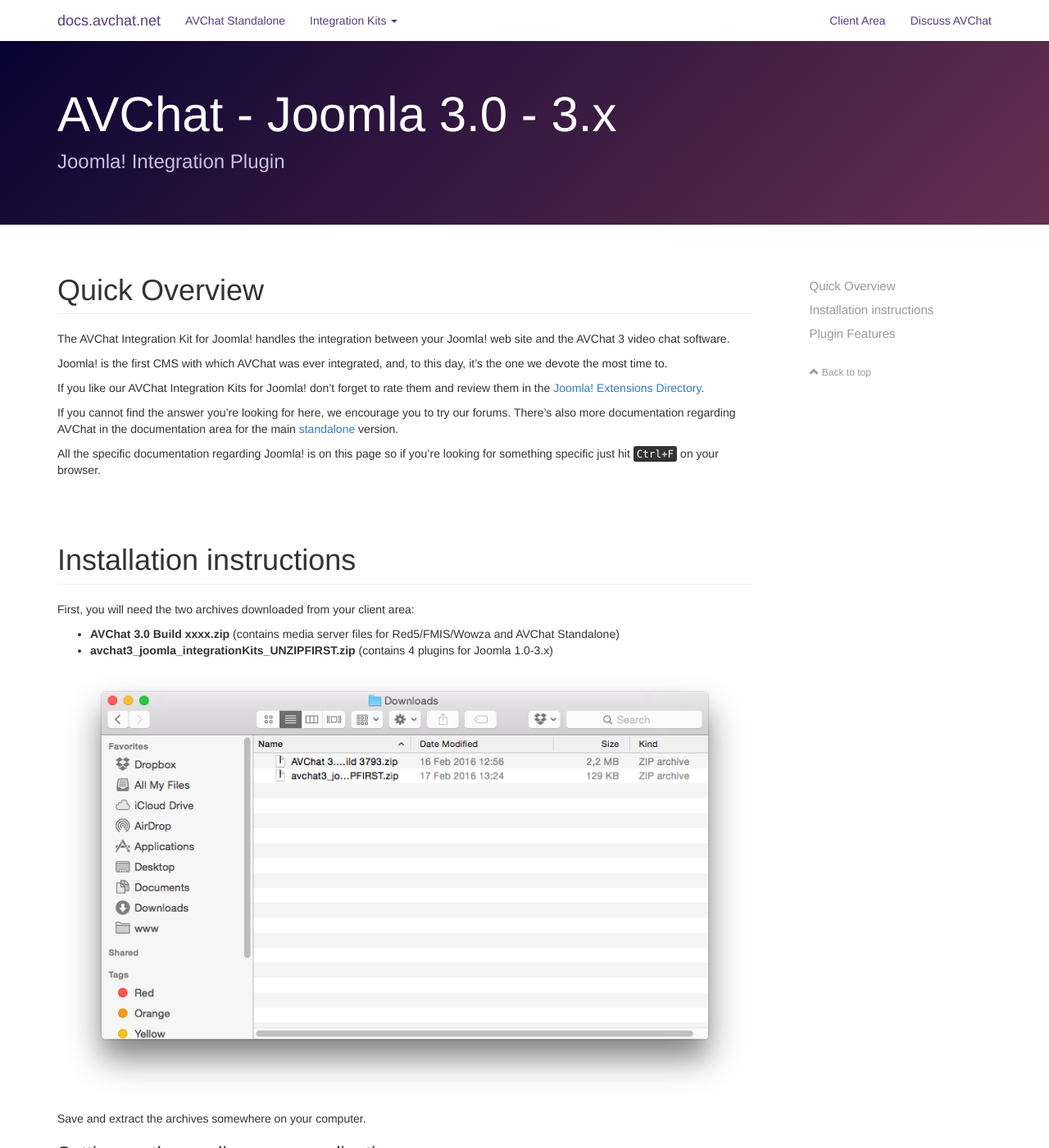
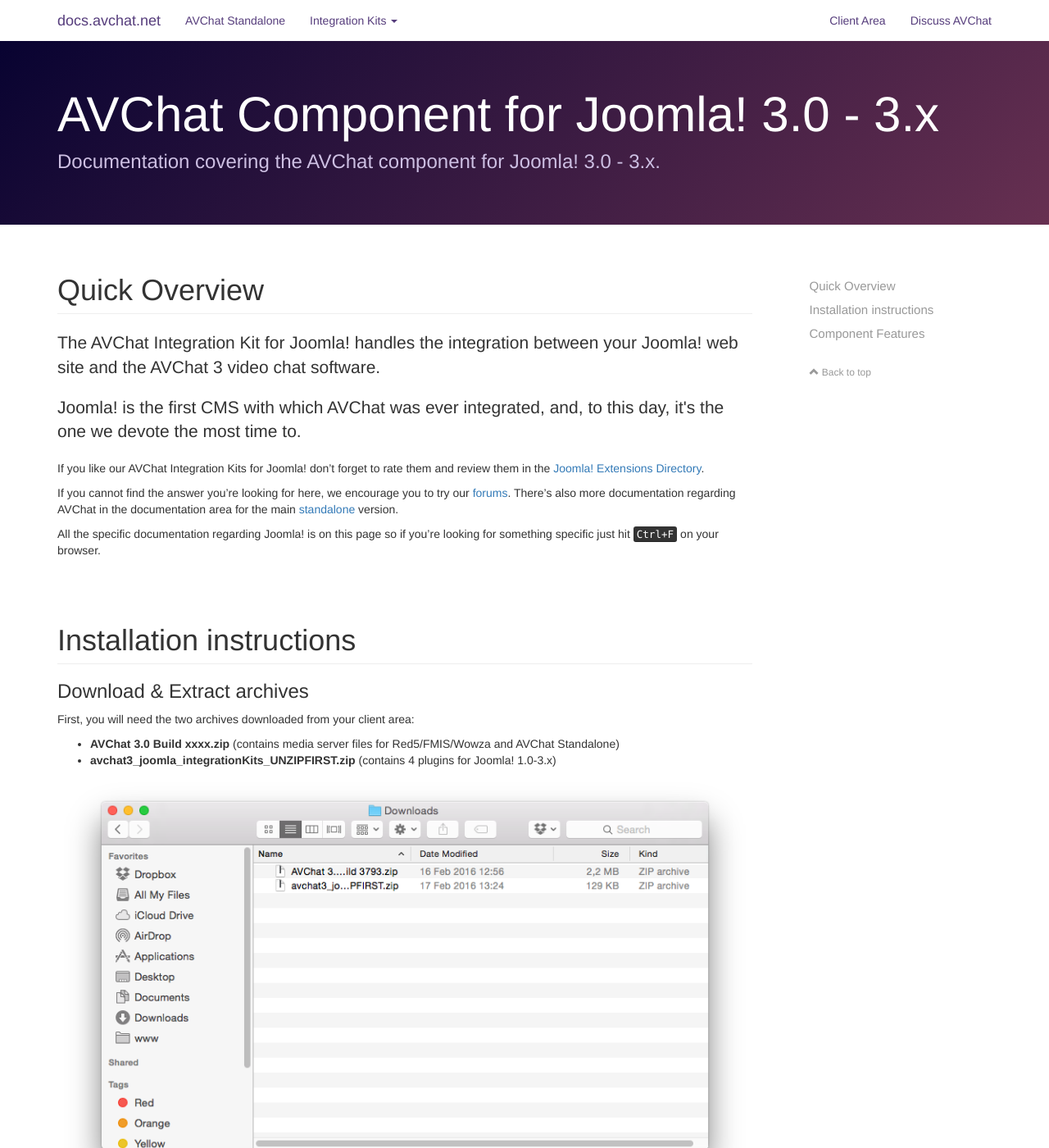
Before and after one commit to nusofthq/avchat-documentation, a Jekyll site: the page built from joomla-3.md, in a window 1280 px wide and 1400 px high. Shown: the whole window at 82% size. Built offline with Jekyll 4.4.1, drawn with Linux system fonts in a browser that asks for light colours; nearby versions of some CDN libraries; comment, search, counter and statistics services are not loaded; some of the changed text lies outside the part shown.

Commit message:
joomla 30 changes after first review

```diff
--- a/joomla-3.md
+++ b/joomla-3.md
@@ -1,40 +1,50 @@
 ---
 layout: default
-title: AVChat - Joomla 3.0 - 3.x
-description: Joomla! Integration Plugin
+title: AVChat Component for Joomla! 3.0 - 3.x
+description: Documentation covering the AVChat component for Joomla! 3.0 - 3.x.
 isHome: false
 hide: true
 ---
 
 <section class="bs-docs-section" markdown="1">
   <h1 id="overview" class="page-header">Quick Overview</h1>
-  The AVChat Integration Kit for Joomla! handles the integration between your Joomla! web site and the AVChat 3 video chat software.
+  <p class="lead">The AVChat Integration Kit for Joomla! handles the integration between your Joomla! web site and the AVChat 3 video chat software.</p>
 
-  Joomla! is the first CMS with which AVChat was ever integrated, and, to this day, it's the one we devote the most time to.
+  <p class="lead">Joomla! is the first CMS with which AVChat was ever integrated, and, to this day, it's the one we devote the most time to.</p>
 
   If you like our AVChat Integration Kits for Joomla! don't forget to rate them and review them in the [Joomla! Extensions Directory](http://extensions.joomla.org/extensions/extension/communication/chat/avchat-video-chat-integration-kit).
 
-  If you cannot find the answer you’re looking for here, we encourage you to try our forums. There's also more documentation regarding AVChat in the documentation area for the main [standalone](standalone) version.
+  If you cannot find the answer you’re looking for here, we encourage you to try our [forums](http://discuss.avchat.net). There's also more documentation regarding AVChat in the documentation area for the main [standalone](standalone) version.
 
   All the specific documentation regarding Joomla! is on this page so if you're looking for something specific just hit <kbd>Ctrl+F</kbd> on your browser.
 </section>
 
 <section class="bs-docs-section" markdown="1">
   <h1 id="installation" class="page-header">Installation instructions</h1>
+  <h2 id="download">Download & Extract archives</h2>
   First, you will need the two archives downloaded from your client area:
 
   * **AVChat 3.0 Build xxxx.zip** (contains media server files for Red5/FMIS/Wowza and AVChat Standalone)
-  * **avchat3_joomla_integrationKits_UNZIPFIRST.zip** (contains 4 plugins for Joomla 1.0-3.x)
+  * **avchat3_joomla_integrationKits_UNZIPFIRST.zip** (contains 4 plugins for Joomla! 1.0-3.x)
 
   <img src="/assets/images/joomla_images/downloaded_archives.png" class="img-responsive"/>
 
   Save and extract the archives somewhere on your computer.
 
   <h2 id="media-server-app">Setting up the media server application</h2>
+  Once we've downloaded &amp; unzipped everything the next thing we need to do is to setup the media server app to which AVChat will connect to.
+
+  AVChat uses a media server to send all the audio video and text data between users. AVChat supports the 3 major media servers:
+
+  * Red5
+  * Adobe Media Server
+  * Wowza
+
+  Here's how to install the `avchat30` app on each one of them:
   {% include media-server-app.md %}
 
   <h2 id="plugin">Plugin installation</h2>
-  To install the plugin, you will need to be logged in as admin on your website. Once logged in:
+  To install the component, you will need to be logged in as admin on your website. Once logged in:
 
   Go to **Extensions** > **Manage**
   <img src="/assets/images/joomla_images/3-0/extensions_menu.png" class="img-responsive"/>
@@ -50,21 +60,19 @@
 
   We'll get back to that a little later.
 
-  You should now see a message informing you that the AVChat files are missing, because we installed the plugin but not the chat client files.
+  You should now see a message informing you that the AVChat files are missing, because we installed the component but not the chat client files.
 
   You will need to connect to your server using FTP (or SFTP) in order to upload the files.
   Go ahead and open up your favorite FTP Client:
 
   Upload the files from the **Files to upload to your website** folder to **components** > **com_avchat3** > **chat**
-  <img src="/assets/images/avchat_archive_folder.png" class="img-responsive"/>
   <img src="/assets/images/joomla_images/3-0/uploaded_files.png" class="img-responsive"/>
 
   Make sure you change the permissions on the **tokens** and **uploadedFiles** folders to `777`:
   <img src="/assets/images/chmod.png" class="img-responsive"/>
 
-  <h2 id="configuration">Plugin configuration</h2>
-  AVChat is now installed. There are a few things we need to do before we get started.
-
+  <h2 id="configuration">Complete installation</h2>
+  <h3>Connect AVChat to the media server app</h3>
   Go to **Components** > **Avchat 3** and press the <kbd>Options</kbd> button.
 
   In the **RTMP Connection String** field insert the connection string for your media server. The connection string has the following form:
@@ -72,17 +80,14 @@
 
   Press <kbd>Save & Close</kbd>.
 
+  <h3>Enter the chat, connect and insert the license key</h3>
   Press <kbd>Enter Chat</kbd> and AVChat will ask you for the license key. You can get your license key from your client area:
   <img src="/assets/images/joomla_images/3-0/license_key.png" class="img-responsive"/>
 
-  The installation is complete and you should be able to see the chat interface:
+  The installation is complete and you should be able to see the admin chat interface in Joomla!'s backend
   <img src="/assets/images/joomla_images/3-0/complete.png" class="img-responsive"/>
-</section>
 
-<section class="bs-docs-section" markdown="1">
-  <h1 id="plugin_features">Plugin Features</h1>
-
-  <h2 id="embed">Embed the chat</h2>
+  <h3>Embedding the chat in a page</h3>
   In order for your users to access the chat, it must be accessible from a page on your website.
   To add AVChat to the main menu:
 
@@ -97,7 +102,12 @@
   AVChat can now be accessed from the page you just created:
   <img src="/assets/images/joomla_images/3-0/page_created.png" class="img-responsive"/>
 
-  <h2 id="permissions">User roles and Permissions</h2>
+</section>
+
+<section class="bs-docs-section" markdown="1">
+  <h1 id="plugin_features">Component Features</h1>
+
+  <h2 id="permissions">User roles and permissions</h2>
 
   Joomla! comes with 9 default user groups and the possibility to add more.
 
@@ -111,7 +121,7 @@
   * Publisher
   * Super Users
 
-  To limit powers for a certain user group you need to edit the permissions for the user group in the **Components** > **AVChat** > **Options** > **Permissions** tab:
+  To limit powers for a certain user group you need to edit the permissions for the user group in the **Components** > **AVChat 3** > **Options** > **Permissions** tab:
   <img src="/assets/images/joomla_images/3-0/permissions.png" class="img-responsive"/>
 
   If you change a setting, it will apply to the active group and all child groups. If you're editing a child group the permissions set in the parent group might affect the permissions in the child group. The calculated final permission is in the "Calculated Setting" column. Here are the possible values for each setting and how they pass on to child groups:
@@ -142,12 +152,12 @@
 
 
   <h2 id="admin-access">Admin access</h2>
-  The AVChat admin area can be accessed in both the Joomla! backend (**Components** > **AVChat**) and in the front-end (**Main Menu** > **Video Chat**) by users belonging to groups that have permission to access it.
+  The AVChat admin area can be accessed in both the Joomla! backend (**Components 3** > **AVChat**) and in the front-end (**Main Menu** > **Video Chat**) by users belonging to groups that have permission to access it.
 
   To grant access to other groups follow these steps:
 
   1. Login the Joomla! backend as a Super User
-  2. Go to **Components** > **AVChat** > **Options** > **Permissions**
+  2. Go to **Components** > **AVChat 3** > **Options** > **Permissions**
   3. Click on the user group you want to grant access to
   4. Set to Allow the following permission **Allow access to the Chat's Admin Interface**
   5. Press <kbd>Save</kbd>
@@ -203,7 +213,13 @@
   Add the code to the page and save the file on your server.
 
   <h2 id="facebook-login">Facebook Login</h2>
-  By default, Facebook login is enabled, but in order to connect to the Facebook servers, you need to have an application registered under the same domain as your website. Follow the following steps to configure the Facebook login
+  You have the possibility of allowing guests and visitors to access the chat using their Facebook account.
+  To do this, make sure that:
+
+  1. Visitors have access to the chat.
+  2. The Facebook application is configured.
+
+  Here's how to configure Facebook Login for visitors on your Joomla! website:
 
   1. [Setup the Facebook application](standalone#setup-facebook-authentication)
   2. Log in the administrator area of Joomla!.
@@ -255,14 +271,14 @@
   Done, now it will show up on your web site:
   <img src="/assets/images/joomla_images/3-0/whos_online_site.png" class="img-responsive"/>
 
-  <h2 id="update">Updating the plugin</h2>
+  <h2 id="update">Updating the component</h2>
   We make new versions of the AVChat Component independently from the actual AVChat software, that's why it's necessary to update the component and not the AVChat software itself. Here's how to do it:
 
   1. Log in the administrator area of Joomla!.
   2. Go to **Extensions** > **Extension Manager**.
   3. Press <kbd>Choose File</kbd> and locate the **com_avchat3.zip** archive in the **joomla 3.0.x-3.1.x** > **joomla 3.0.x-3.1.x_component** folder.
   4. Click on <kbd>Upload & Install</kbd>
-  5. Go to **Components** > **AVChat** > **Options**
+  5. Go to **Components** > **AVChat 3** > **Options**
   6. Make sure all your permissions and settings are correct!
   7. Click on <kbd>Save & Close</kbd>
 
```
Also changed, not shown: assets/images/joomla_images/3-0/uploaded_files.png.
